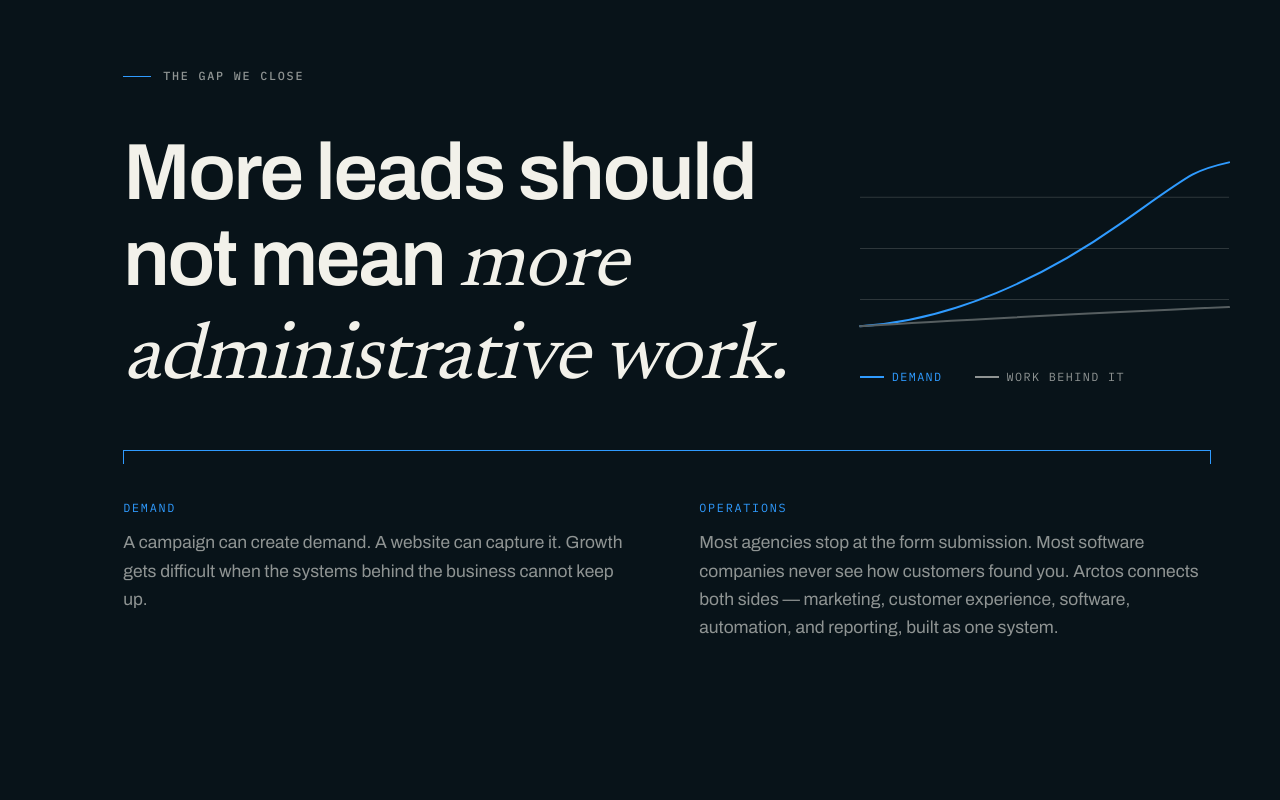
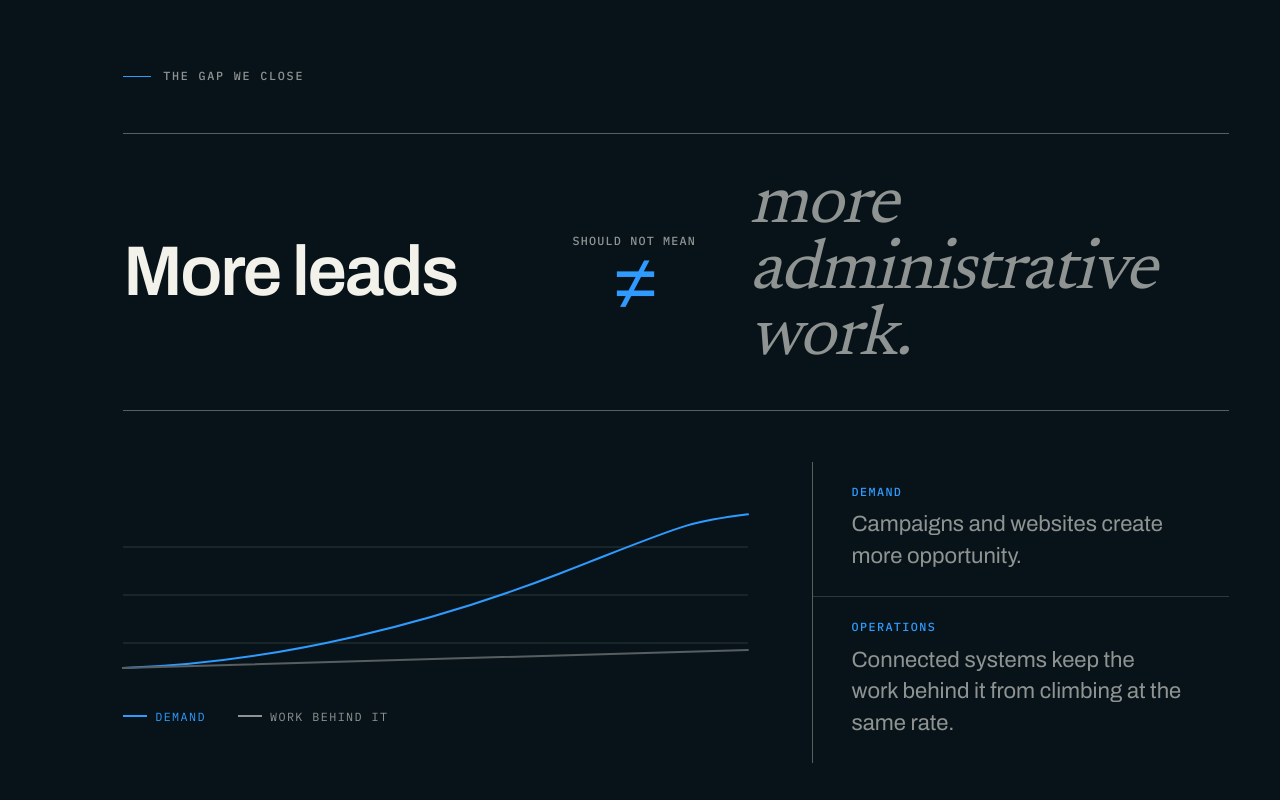
Before and after one commit to Aldo140/ArctosLaunchpad, a Next.js app: page / in a window 1280 px wide. Shown: the part 1980-2780 px from the top of the page. Built offline with nearby package versions, Linux system fonts and the light colour scheme; no server answers.

Commit message:
refactor: clarify lead growth statement

```diff
--- a/app/home.css
+++ b/app/home.css
@@ -3313,56 +3313,153 @@ ul.work__clients {
 }
 
 /* =========================================================================
-   POSITION — headline and figure share the row
-   Third instance of the same fault: a display headline capped to a narrow
-   column, with the right of the section left empty and the figure floating
-   small underneath it. The curves are the argument, so they sit beside the
-   claim at a size worth reading.
+   POSITION - a visual equation
+   The claim is not a headline beside a chart. It is the relationship itself:
+   opportunity rises while the administrative load stays controlled.
    ========================================================================= */
 
 .statement__inner {
   display: grid;
-  /* Weighted to the headline: at an even split it broke to five lines. The
-     curves still read at the width that leaves. */
-  grid-template-columns: minmax(0, 1.3fr) minmax(0, 0.7fr);
+  gap: clamp(2rem, 4vw, 3.5rem);
+}
+
+.statement__title {
+  display: grid;
+  grid-template-columns: minmax(0, 0.95fr) clamp(7rem, 12vw, 10rem) minmax(
+      0,
+      1.15fr
+    );
   align-items: center;
-  column-gap: clamp(2rem, 4vw, 4rem);
-  row-gap: clamp(2rem, 4vw, 3rem);
-}
-
-.statement__inner > .tick-label {
-  grid-column: 1 / -1;
-}
-
-.statement__title {
-  grid-column: 1;
-  max-width: 17ch;
+  gap: clamp(1.25rem, 3vw, 3rem);
+  max-width: none;
   margin: 0;
-}
-
-.crossover {
-  grid-column: 2;
+  padding-block: clamp(1.5rem, 3vw, 2.5rem);
+  border-top: var(--hair) solid var(--rule-strong);
+  border-bottom: var(--hair) solid var(--rule-strong);
+}
+
+.statement__demand,
+.statement__admin {
+  display: block;
+  font-size: clamp(2.8rem, 5.5vw, 5.6rem);
+  line-height: 0.94;
+  text-wrap: balance;
+}
+
+.statement__demand {
+  color: var(--fg);
+}
+
+.statement__admin {
+  font-family: var(--font-display);
+  font-style: italic;
+  font-weight: 400;
+  letter-spacing: -0.025em;
+  color: var(--fg-dim);
+}
+
+.statement__operator {
+  display: grid;
+  justify-items: center;
+  gap: var(--s2);
+  color: var(--signal);
+  text-align: center;
+}
+
+.statement__operator span {
+  font-family: var(--font-mono);
+  font-size: var(--t-micro);
+  font-weight: 500;
+  line-height: 1.35;
+  letter-spacing: 0.1em;
+  text-transform: uppercase;
+  color: var(--fg-dim);
+}
+
+.statement__operator strong {
+  font-family: var(--font-ui);
+  font-size: clamp(3.5rem, 6vw, 6rem);
+  font-weight: 350;
+  line-height: 0.7;
+}
+
+.statement__proof {
+  display: grid;
+  grid-template-columns: minmax(0, 1.2fr) minmax(18rem, 0.8fr);
+  align-items: stretch;
+  gap: clamp(2rem, 5vw, 5rem);
+}
+
+.statement__proof .crossover {
   margin: 0;
   max-width: none;
   align-self: center;
 }
 
-.crossover svg {
-  height: clamp(9rem, 16vw, 14rem);
-}
-
-.statement__cols {
-  grid-column: 1 / -1;
+.statement__proof .crossover svg {
+  height: clamp(10rem, 15vw, 13rem);
+}
+
+.statement__outcomes {
+  display: grid;
+  align-content: center;
+  border-left: var(--hair) solid var(--rule-strong);
+}
+
+.statement__outcomes p {
+  padding: var(--s5) 0 var(--s5) clamp(1.25rem, 3vw, 2.5rem);
+  color: var(--fg-dim);
+  font-size: var(--t-lead);
+  line-height: 1.42;
+  text-wrap: pretty;
+}
+
+.statement__outcomes p + p {
+  border-top: var(--hair) solid var(--rule);
+}
+
+.statement__outcomes .statement__mark {
+  display: block;
+  margin-bottom: var(--s3);
+  font-family: var(--font-mono);
+  font-size: var(--t-micro);
+  font-weight: 500;
+  line-height: 1;
+  letter-spacing: 0.12em;
+  text-transform: uppercase;
+  color: var(--signal);
 }
 
 @media (max-width: 900px) {
-  .statement__inner {
+  .statement__title {
     grid-template-columns: minmax(0, 1fr);
-  }
-
-  .statement__title,
-  .crossover {
-    grid-column: 1;
+    align-items: start;
+    gap: var(--s4);
+  }
+
+  .statement__operator {
+    grid-template-columns: auto 1fr;
+    align-items: center;
+    justify-items: start;
+    text-align: left;
+  }
+
+  .statement__operator strong {
+    justify-self: end;
+  }
+
+  .statement__proof {
+    grid-template-columns: minmax(0, 1fr);
+    gap: var(--s6);
+  }
+
+  .statement__outcomes {
+    border-top: var(--hair) solid var(--rule-strong);
+    border-left: 0;
+  }
+
+  .statement__outcomes p {
+    padding: var(--s5) 0;
   }
 }
 
--- a/app/page.tsx
+++ b/app/page.tsx
@@ -136,13 +136,15 @@ export default function HomePage() {
         <div className="shell statement__inner">
           <p className="tick-label reveal">The gap we close</p>
           <h2 className="statement__title t-display reveal">
-            More leads should not mean <em>more administrative work.</em>
+            <span className="statement__demand">More leads</span>
+            <span className="statement__operator">
+              <span>should not mean</span>
+              <strong aria-hidden="true">&ne;</strong>
+            </span>
+            <span className="statement__admin">more administrative work.</span>
           </h2>
-          {/* The claim is a mismatch between two curves, so it is drawn as
-              one: demand climbing, and the manual work that usually climbs
-              with it held flat. No numbers — the shape is the argument, and
-              inventing figures to label it is not on the table. */}
-          <div className="crossover reveal" aria-hidden="true">
+          <div className="statement__proof reveal">
+            <div className="crossover" aria-hidden="true">
               <svg
                 viewBox="0 0 600 150"
                 preserveAspectRatio="none"
@@ -166,23 +168,17 @@ export default function HomePage() {
                 <span className="crossover__key-admin">Work behind it</span>
               </p>
             </div>
-          {/* The second column says Arctos connects both sides. The bracket
-              spans both columns and draws across as the section arrives, so
-              the connection is made rather than only claimed. */}
-          <div className="statement__cols reveal">
-            <span className="statement__tie" aria-hidden="true" />
-            <p className="statement__col">
-              <span className="statement__mark">Demand</span>A campaign can
-              create demand. A website can capture it. Growth gets difficult
-              when the systems behind the business cannot keep up.
+            <div className="statement__outcomes">
+              <p>
+                <span className="statement__mark">Demand</span>
+                Campaigns and websites create more opportunity.
               </p>
-            <p className="statement__col">
-              <span className="statement__mark">Operations</span>Most agencies
-              stop at the form submission. Most software companies never see how
-              customers found you. Arctos connects both sides — marketing,
-              customer experience, software, automation, and reporting, built as
-              one system.
+              <p>
+                <span className="statement__mark">Operations</span>
+                Connected systems keep the work behind it from climbing at the
+                same rate.
               </p>
+            </div>
           </div>
         </div>
       </section>
```
Lines whose indentation alone changed are shown as unchanged.
